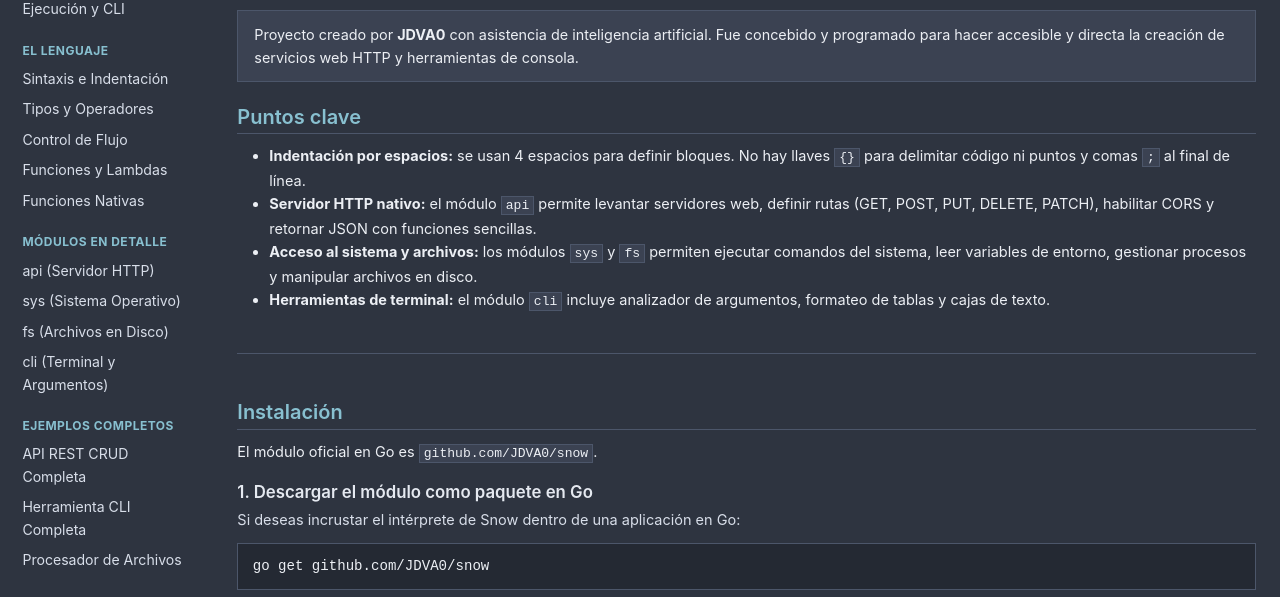
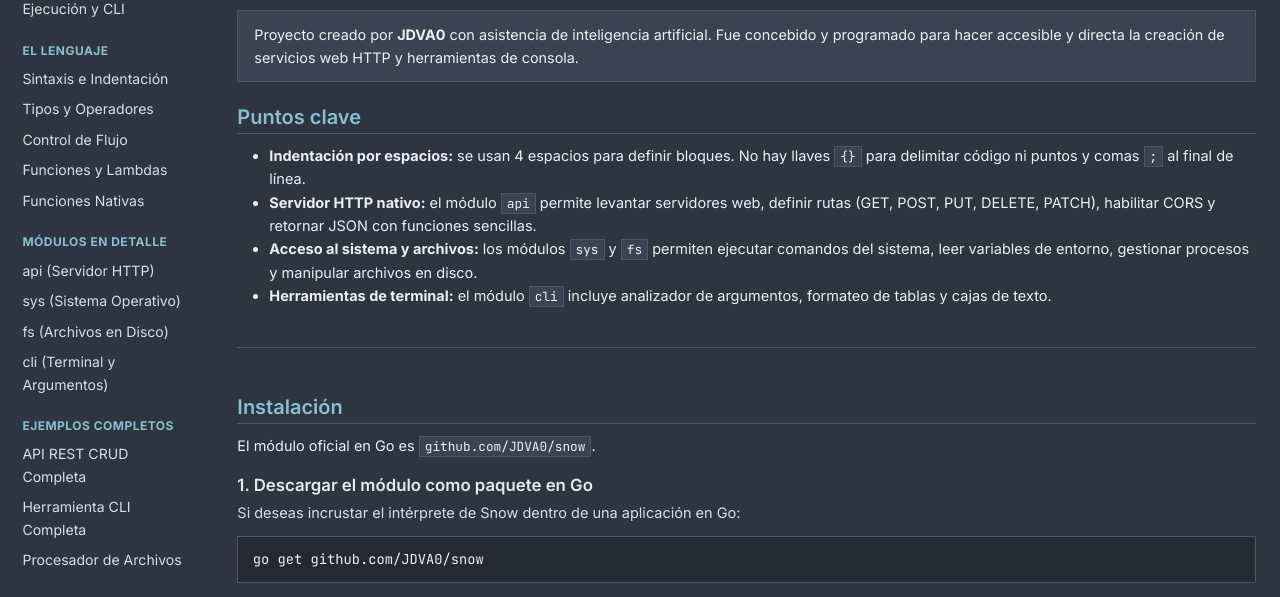
Before and after one commit to JDVA0/snow, a plain HTML site: page docs/index.html in a window 1280 px wide. Shown: the part 170-767 px from the top of the page. Drawn offline with nearby package versions, Linux system fonts and the light colour scheme.

Commit message:
docs: tipografía Inter y JetBrains Mono, README bilingüe ES/EN y versión 0.1

```diff
--- a/docs/index.html
+++ b/docs/index.html
@@ -5,6 +5,9 @@
   <meta name="viewport" content="width=device-width, initial-scale=1.0">
   <title>Documentación de Snow — Por JDVA0</title>
   <link rel="stylesheet" href="https://cdn.jsdelivr.net/npm/bootstrap@5.3.3/dist/css/bootstrap.min.css">
+  <link rel="preconnect" href="https://fonts.googleapis.com">
+  <link rel="preconnect" href="https://fonts.gstatic.com" crossorigin>
+  <link href="https://fonts.googleapis.com/css2?family=Inter:wght@400;500;600;700&family=JetBrains+Mono:wght@400;500;600&display=swap" rel="stylesheet">
   <link rel="stylesheet" href="style.css">
 </head>
 <body>
--- a/docs/style.css
+++ b/docs/style.css
@@ -30,7 +30,7 @@
 body {
   background-color: var(--bg);
   color: var(--text);
-  font-family: -apple-system, BlinkMacSystemFont, "Segoe UI", Roboto, Arial, sans-serif;
+  font-family: 'Inter', -apple-system, BlinkMacSystemFont, "Segoe UI", Roboto, sans-serif;
   font-size: 14.5px;
   line-height: 1.6;
   margin: 0;
@@ -182,8 +182,8 @@
   color: var(--nord6) !important;
   border: 1px solid var(--border);
   padding: 0.75rem 0.9rem;
-  font-family: monospace;
-  font-size: 0.88rem;
+  font-family: 'JetBrains Mono', SFMono-Regular, Consolas, Menlo, monospace;
+  font-size: 0.86rem;
   line-height: 1.5;
   margin-top: 0.4rem;
   margin-bottom: 0.9rem;
@@ -192,8 +192,8 @@
 
 code {
   color: var(--accent);
-  font-family: monospace;
-  font-size: 0.9em;
+  font-family: 'JetBrains Mono', SFMono-Regular, Consolas, Menlo, monospace;
+  font-size: 0.88em;
 }
 
 pre code {
@@ -203,7 +203,7 @@
 p code, li code, td code {
   background-color: var(--surface);
   color: var(--nord6);
-  padding: 1px 4px;
+  padding: 1px 5px;
   border: 1px solid var(--border);
 }
 
```
Also changed, not shown: README.md.
